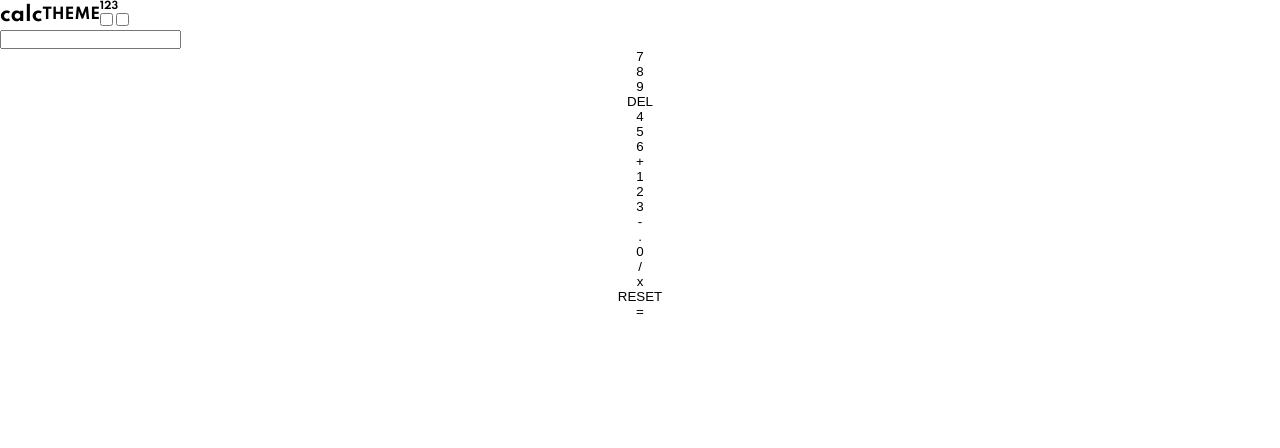
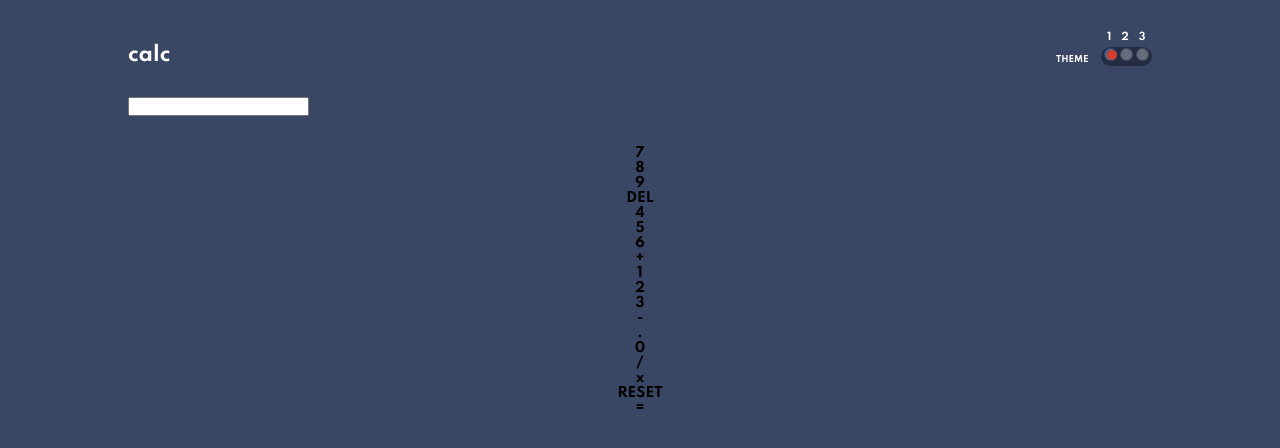
Before and after one commit to dragoshcode/calc-app, a website: page index.html in a window 1280 px wide. Drawn offline with Linux system fonts and the light colour scheme.

Commit message:
style the header

```diff
--- a/assets/scss/_base.scss
+++ b/assets/scss/_base.scss
@@ -1 +1,66 @@
 @use 'variables' as v;
+
+body {
+  background-color: v.$very-dark-desaturated-blue-main-bg;
+}
+
+main {
+  width: 80%;
+  margin-inline: auto;
+  margin-top: 3rem;
+  gap: 3rem;
+}
+
+header {
+  justify-content: space-between;
+
+  .title {
+    color: v.$white;
+    margin-top: 1.35rem;
+  }
+
+  .theme {
+    gap: 1.2rem;
+    align-items: end;
+
+    &__title {
+      button {
+        color: v.$white;
+        font-size: .85rem;
+      }
+    }
+
+    &__toggle {
+      align-items: center;
+      gap: 0.25rem;
+      &-nums {
+        gap: 1rem;
+        button {
+          color: v.$white;
+          font-size: 1rem;
+        }
+      }
+
+      &-field {
+        background-color: v.$very-dark-desaturated-blue-keypad-bg;
+        padding: 0.1rem 0.35rem;
+        border-radius: 1rem;
+        position: relative;
+        input {
+          opacity: 0.3;
+        }
+
+        .switcher {
+          position: absolute;
+          width: 1rem;
+          height: 1rem;
+          background-color: v.$red;
+          border-radius: 50%;
+          top: 0.37rem;
+          left: 0.625rem;
+          pointer-events: none;
+        }
+      }
+    }
+  }
+}
--- a/assets/scss/_reset.scss
+++ b/assets/scss/_reset.scss
@@ -22,4 +22,5 @@ button {
   background: none;
   border: none;
   cursor: pointer;
+  font-family: 'Spartan', sans-serif;
 }
--- a/assets/scss/_variables.scss
+++ b/assets/scss/_variables.scss
@@ -1,14 +1,14 @@
 // ### Theme 1
 // #### Backgrounds
 
-$very-dark-desaturated-blue: hsl(222, 26%, 31%); // (main background)
-$very-dark-desaturated-blue: hsl(223,31%, 20%); // (toggle background, keypad background)
-$very-dark-desaturated-blue: hsl(224, 36%, 15%); // (screen background)
+$very-dark-desaturated-blue-main-bg: hsl(222, 26%, 31%); // (main background)
+$very-dark-desaturated-blue-keypad-bg: hsl(223,31%, 20%); // (toggle background, keypad background)
+$very-dark-desaturated-blue-screen-bg: hsl(224, 36%, 15%); // (screen background)
 
 // #### Keys
 
-$desaturated-dark-blue: hsl(225, 21%, 49%); // (key background)
-$desaturated-dark-blue: hsl(224, 28%, 35%); //(key shadow)
+$desaturated-dark-blue-key-bg: hsl(225, 21%, 49%); // (key background)
+$desaturated-dark-blue-key-shadow: hsl(224, 28%, 35%); //(key shadow)
 
 $red: hsl(6, 63%, 50%); //(key background, toggle)
 $dark-red: hsl(6, 70%, 34%); // (key shadow)
@@ -37,7 +37,7 @@ $orange: hsl(25, 98%, 40%); // (key background, toggle)
 $dark-orange: hsl(25, 99%, 27%); // (key shadow)
 
 $light-grayish-yellow: hsl(45, 7%, 89%); // (key background)
-$dark-grayish-orang: hsl(35, 11%, 61%); //e (key shadow)
+$dark-grayish-orang: hsl(35, 11%, 61%); // (key shadow)
 
 // #### Text
 
--- a/index.html
+++ b/index.html
@@ -15,26 +15,29 @@
 
 <body>
   <main class="flex-col">
+
     <header class="flex">
       <div class="title">
         <h1>calc</h1>
       </div>
       <div class="theme flex">
         <div class="theme__title">
-          <h2>THEME</h2>
+          <button>THEME</button>
         </div>
         <div class="theme__toggle flex-col">
           <div class="theme__toggle-nums flex">
-            <p>1</p>
-            <p>2</p>
-            <p>3</p>
+            <button>1</button>
+            <button>2</button>
+            <button>3</button>
           </div>
           <div class="theme__toggle-field">
-            <input type="checkbox" class="checkbox-two" id="checkbox">
-            <input type="checkbox" class="checkbox-three" id="checkbox">
-            <label for="checkbox">
-              <div class="ball"></div>
-            </label>
+            <input type="radio" id="theme-one" name="toggle" checked>
+            <label for="theme-one"></label>
+            <input type="radio" id="theme-two" name="toggle">
+            <label for="theme-two"></label>
+            <input type="radio" id="theme-three" name="toggle">
+            <label for="theme-three"></label>
+            <div class="switcher"></div>
           </div>
         </div>
       </div>
```
Also changed, not shown: assets/css/style.css.
